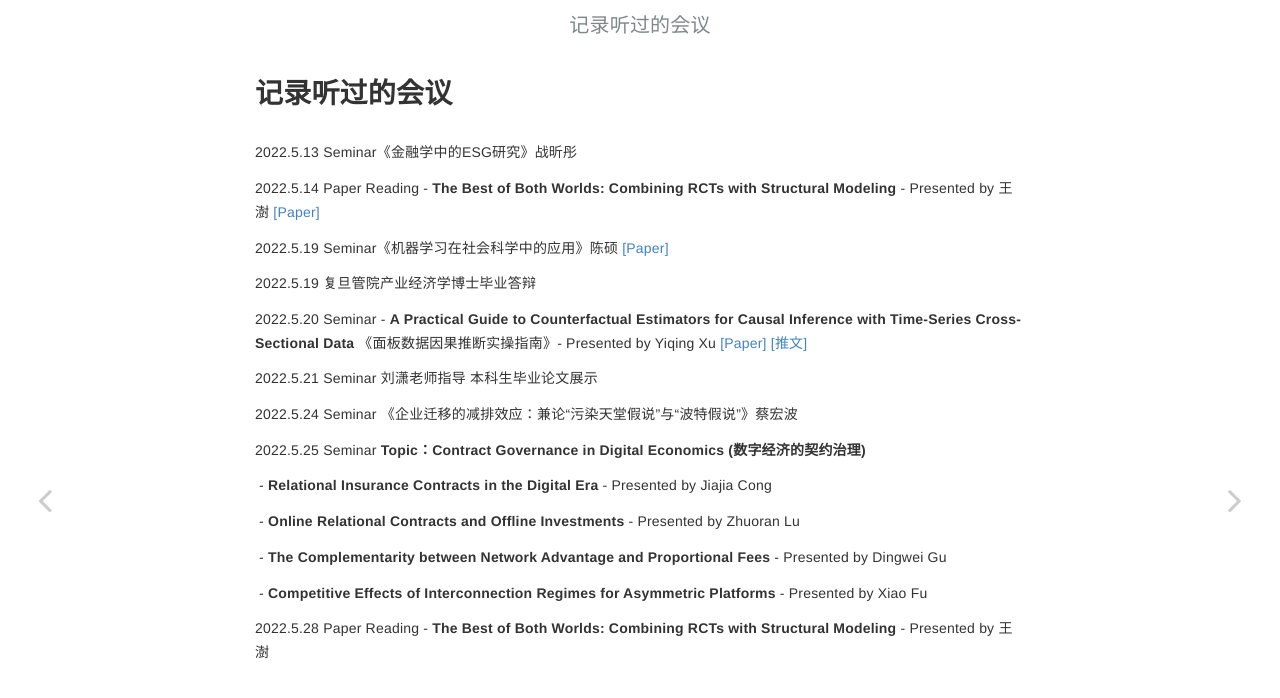
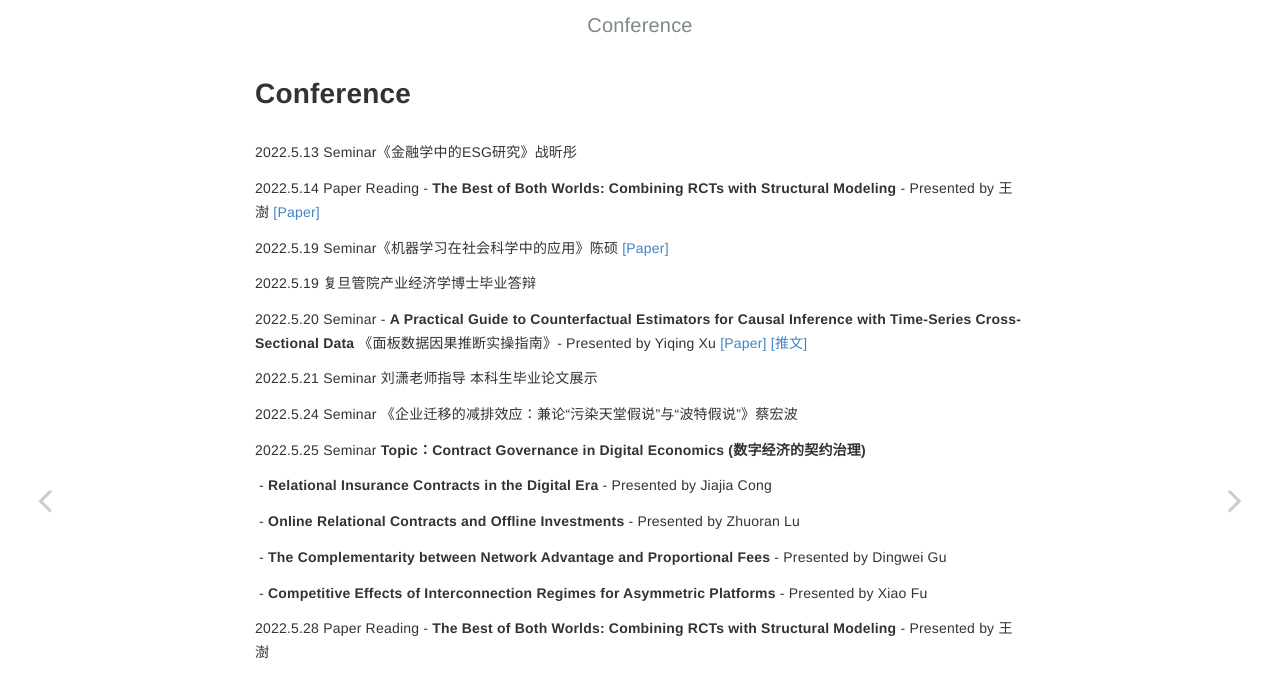
Before and after one commit to Zhuopie/Zhuopie.github.io, a Jekyll site: the page built from _pages/Conference.md, in a window 1280 px wide. Shown: the top 698 px of the page. Built offline with Jekyll 4.4.1, drawn with Linux system fonts in a browser that asks for light colours.

Commit message:
Revert "Update Conference.md"
This reverts commit 2485b3eab8e13b5a18b041be9986bbe40208416c.

```diff
--- a/_pages/Conference.md
+++ b/_pages/Conference.md
@@ -1,5 +1,5 @@
 ---
-title: 记录听过的会议
+title: Conference
 author: Zhuopie
 date: 2022-05-04
 category: Jekyll
```
